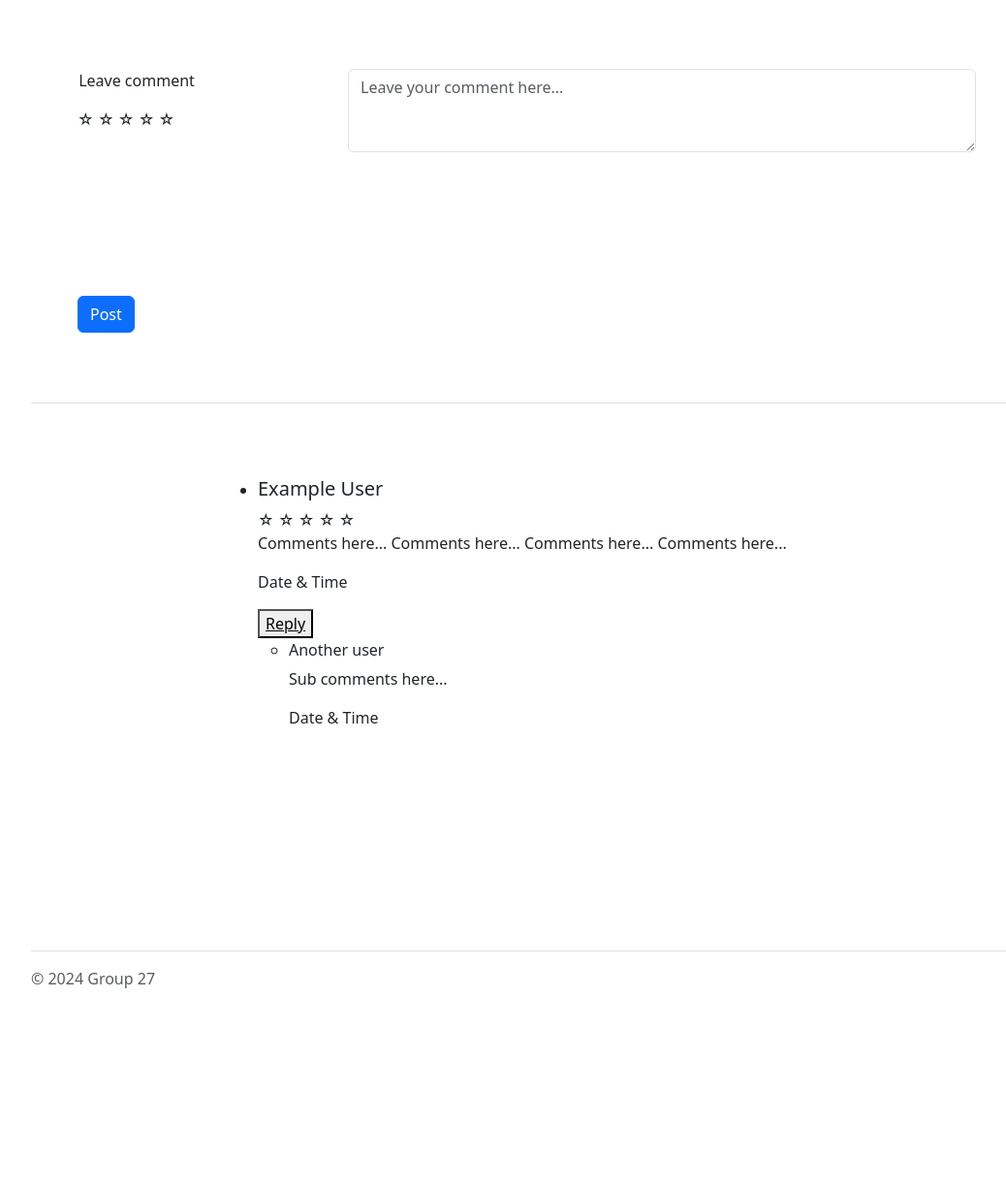
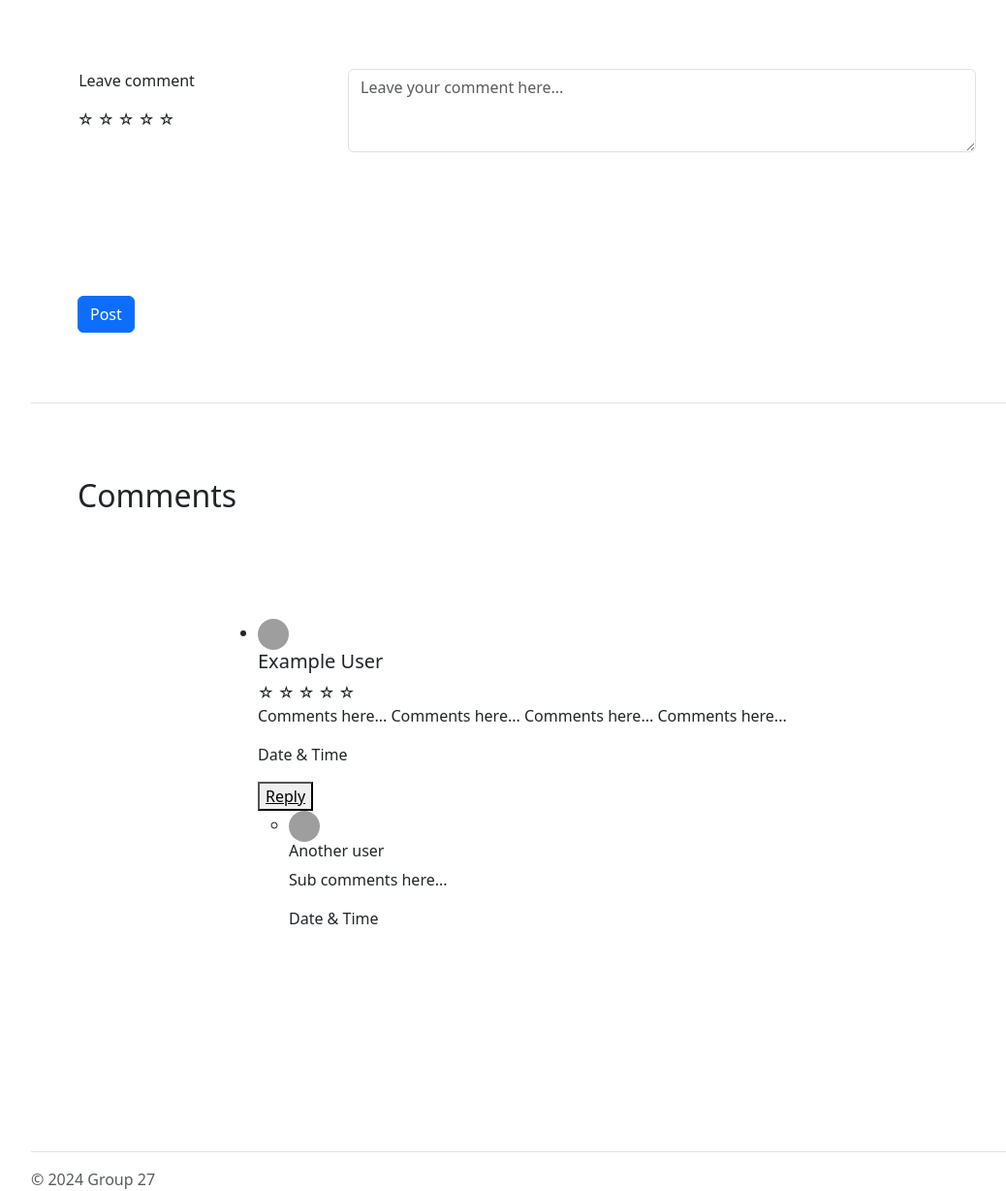
Before and after one commit to TableP/CookPal, a Django app: page /recipe/123/ in a window 1280 px wide. Shown: the part 1174-2402 px from the top of the page at 97% size, without its empty margins (50-1088 px from the left). Before the commit the page ends 2193 px from the top, so only its background shows below. Run offline with Django 3.2, Linux system fonts and the light colour scheme; data comes from the database, SQL or seed files in the repository; grey boxes are pictures that could not be loaded.

Commit message:
make comment looks nicer
make comment looks nicer

```diff
--- a/CookPal/templates/app/recipe.html
+++ b/CookPal/templates/app/recipe.html
@@ -177,10 +177,14 @@
 
         <div class="container py-4">
           <div class="row align-items-md-stretch">
+            <h2 class="p-5 mt-1 col-md-12">Comments</h2>
             <div class="p-5 mt-1 col-md-2"></div>
-            <ul class="p-5 mt-1 col-md-10">
+            <ul class="no-list-style p-5 mt-1 col-md-10">
               <li>
-                <h5>Example User</h5>
+                <div class="user-comment">
+                  <img src="https://github.com/mdo.png" alt="mdo" width="32" height="32" class="rounded-circle">
+                  <h5>Example User</h5>
+                </div>
                       <span class="star" data-value="1">☆</span>
                       <span class="star" data-value="2">☆</span>
                       <span class="star" data-value="3">☆</span>
@@ -193,9 +197,12 @@
                           <textarea placeholder="Write reply..."></textarea>
                           <button class="submit-reply">Submit</button>
                       </div>
-                      <ul class="replies">
+                      <ul class="replies no-list-style">
                         <li>
-                          <h6>Another user</h6>
+                          <div class="user-comment">
+                            <img src="https://github.com/mdo.png" alt="mdo" width="32" height="32" class="rounded-circle">
+                            <h6>Another user</h6>
+                          </div>
                           <p class="fs-6">Sub comments here... </p>
                           <p class="dateInSubComment">Date & Time</p>
                         </li>
```
Also changed, not shown: CookPal/templates/app/style.css (+14 -0 lines).
